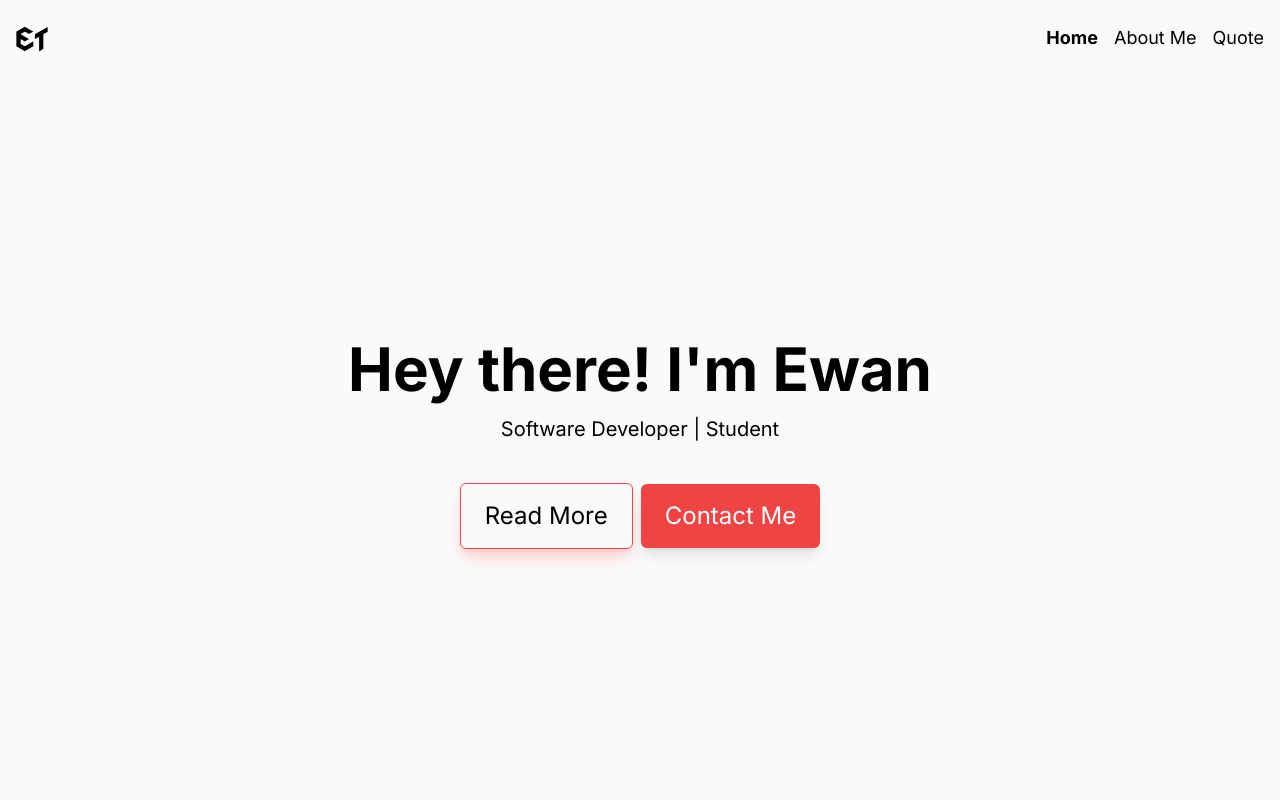
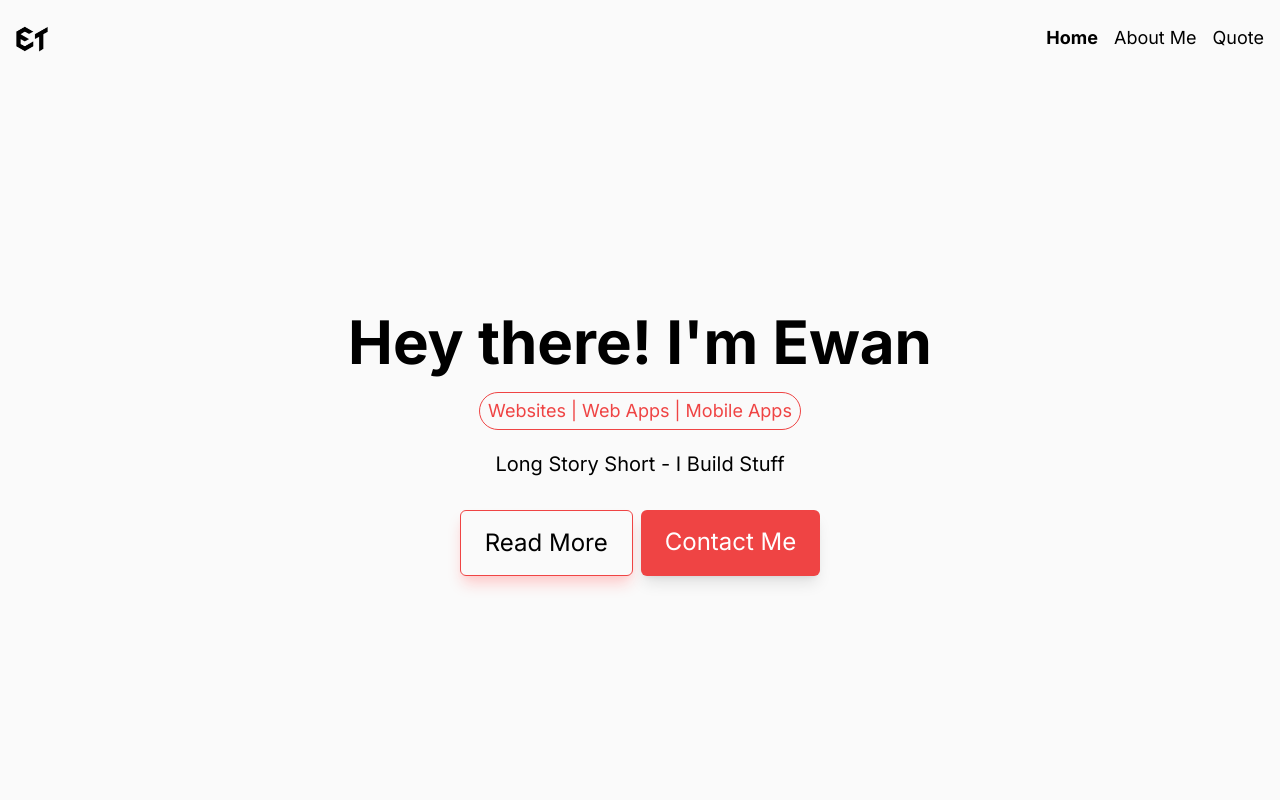
Before and after one commit to M1NDLE55/WebDevEwan, a Next.js app: page / in a window 1280 px wide. Shown: the top 800 px of the page. Built offline with nearby package versions, Linux system fonts and the light colour scheme.

Commit message:
hero update

```diff
--- a/src/app/components/home/Hero.jsx
+++ b/src/app/components/home/Hero.jsx
@@ -6,17 +6,22 @@ export default function Hero() {
       <h1 className="text-balance text-center text-5xl font-bold sm:text-6xl">
         Hey there! I&apos;m Ewan
       </h1>
-      <p className="mt-4 text-lg sm:text-xl">Software Developer | Student</p>
-      <div className="center-div mt-10 flex-col gap-4 sm:flex-row sm:gap-2">
+      <p className="mt-5 rounded-full border border-red-500 px-2 py-1 text-center text-red-500 sm:text-lg">
+        Websites | Web Apps | Mobile Apps
+      </p>
+      <p className="mt-5 text-center text-lg sm:text-xl">
+        Long Story Short - I Build Stuff
+      </p>
+      <div className="center-div mt-8 flex-col gap-4 sm:flex-row sm:gap-2">
         <Link
           href="/#welcome"
-          className="w-full rounded-md border border-red-500 p-4 px-6 py-4 text-center text-xl shadow-lg shadow-red-200 transition-colors hover:border-red-600 sm:w-fit sm:text-2xl"
+          className="w-full rounded-md border border-red-500 p-4 px-6 py-4 text-center text-xl shadow-lg shadow-red-200 transition-colors hover:border-red-600 sm:h-full sm:w-fit sm:text-2xl"
         >
           Read More
         </Link>
         <Link
           href={{ pathname: "/quote", query: { ref: "cta-t" } }}
-          className="w-fit rounded-md bg-red-500 p-4 px-6 py-4 text-center text-xl text-white shadow-lg transition-colors hover:bg-red-600 sm:text-2xl"
+          className="w-fit rounded-md bg-red-500 p-4 px-6 py-4 text-center text-xl text-white shadow-lg transition-colors hover:bg-red-600 sm:h-full sm:text-2xl"
         >
           Contact Me
         </Link>
```
